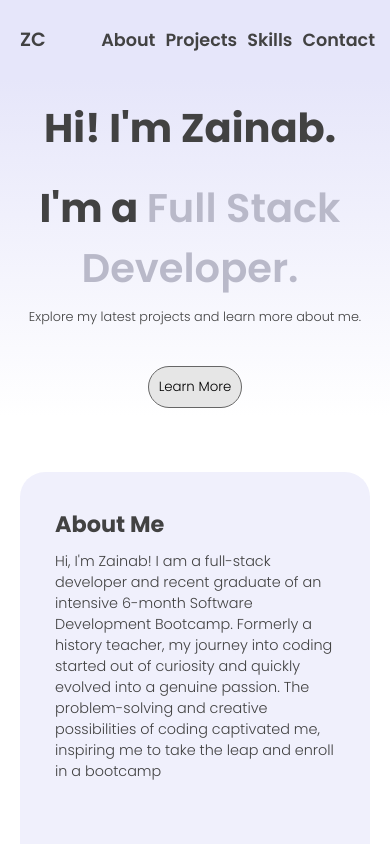
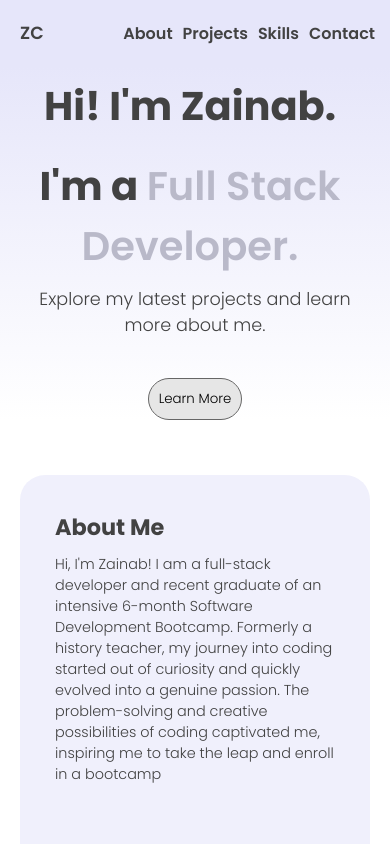
Before and after one commit to zainabch123/updated-portfolio-react-app, a React (Vite) app: page / in a window 390 px wide. Shown: the top 844 px of the page. Built offline with nearby package versions, Linux system fonts and the light colour scheme.

Commit message:
Updated responsiveness of nav-bar

```diff
--- a/src/Nav-Bar/navBar.css
+++ b/src/Nav-Bar/navBar.css
@@ -52,3 +52,29 @@
   background-color: rgba(175, 175, 175, 0.25);
   border-radius: 15px;
 }
+
+
+@media(max-width:880px) {
+
+  .nav-buttons {
+    padding: 0px;
+  }
+
+  .nav-links * {
+    padding: 10px 5px;
+  }
+}
+
+@media (max-width: 455px) {
+
+  .navigation-bar {
+    padding: 10px 0px;
+  }
+
+  #nav-name{
+    font-size: 1.1rem;
+  }
+.nav-links {
+  font-size: 1rem;
+}
+}
--- a/src/index.css
+++ b/src/index.css
@@ -156,14 +156,6 @@ p {
 
 }
 
-  .nav-buttons {
-    padding: 0px;
-  }
-
-  .nav-links * {
-    padding: 10px 5px;
-  }
-
   .project-container {
     height: 440px;
   }
@@ -191,7 +183,7 @@ p {
 .projects-tag-line,
 .skills-section p,
 .contact-section p {
-  font-size: 1rem;
+  font-size: 1.1rem;
 
 }
 }
@@ -211,14 +203,6 @@ p {
   .title-section h1 {
     font-size: 2.5rem;
   }
-
-    .title-section p,
-.projects-tag-line,
-.skills-section p,
-.contact-section p {
-  font-size: 0.8rem;
-
-}
 }
 
 @font-face {
```
